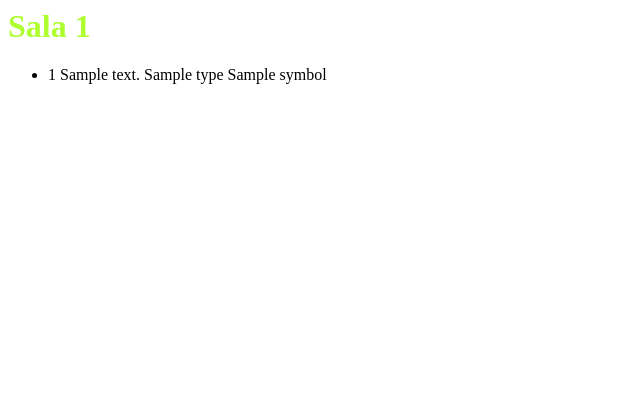
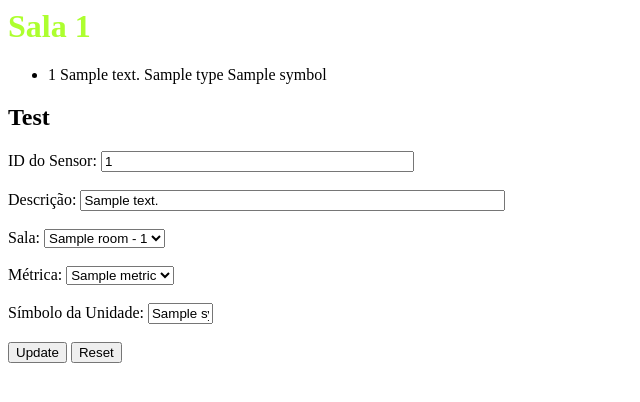
Before and after one commit to DETImotica/PlataformaGestao, a Django app: template sensors/templates/sensors/sensorDetails.html in a window 1280 px wide. Shown: the top 402 px of the page, without its empty margins (0-640 px from the left). Run offline with Django 3.2, Linux system fonts and the light colour scheme; the template is opened without the code that fills it: most values are stand-ins (such as "Sample title", 1, 10 or a date in 2020).

Commit message:
Sensors uncommented

```diff
--- a/sensors/models.py
+++ b/sensors/models.py
@@ -19,7 +19,7 @@ class Sensor(models.Model):
     symbol = models.CharField(max_length=5)
 
     def __str__(self):
-        return self.type
+        return self.sensor_id
 
 class Type(models.Model):
     managed = False
--- a/sensors/templates/sensors/sensorDetails.html
+++ b/sensors/templates/sensors/sensorDetails.html
@@ -15,3 +15,28 @@
 {% else %}
 <p>Room not available.</p>
 {% endif %}
+<form action="{% url 'sensors:sensors' %}">
+    {% csrf_token %}
+    <h2>Test</h2>
+    <label for="sensor">ID do Sensor: </label>
+    <input type="text" name="sensor" id="sensor" readonly="true" size="36" value="{{ sensor.sensor_id }}"><br><br>
+    <label for="description">Descrição: </label>
+    <input type="text" name="description" id="description" size="50" placeholder="{{sensor.description}}" value="{{ sensor.description }}"><br><br>
+    <label for="room">Sala: </label>
+    <select id="room" name="room">
+        {% for room in rooms %}
+        <option value="{{ room.room_id }}">{{ room.name }} - {{ room.room_id }}</option>
+        {% endfor %}
+    </select><br><br>
+    <label for="type">Métrica: </label>
+    <select id="type" name="type">
+        {% for type in types %}
+        <option value="{{ type.metric }}">{{ type.metric}}</option>
+        {% endfor %}
+    </select><br><br>
+    <label for="symbol">Símbolo da Unidade: </label>
+    <input type="text" name="symbol" id="symbol" size="5" placeholder="{{sensor.symbol}}" value="{{ sensor.symbol }}"><br><br>
+    <input type="submit" value="Update">
+    <input type="reset" value="Reset">
+
+</form>
--- a/sensors/templates/sensors/sensors.html
+++ b/sensors/templates/sensors/sensors.html
@@ -6,7 +6,7 @@
 <ul>
     {% for sensor in sensors_list %}
     <li>
-        {{ sensor.sensor_id }}
+        <a href="{% url 'sensors:sensorDetails' sensor_id=sensor.sensor_id  %}">{{ sensor.sensor_id }}</a>
     </li>
     {% endfor %}
 </ul>
--- a/sensors/urls.py
+++ b/sensors/urls.py
@@ -5,9 +5,9 @@ from . import views
 app_name = 'sensors'
 urlpatterns = [
     path('rooms/', views.RoomsIndexView.as_view(), name='rooms'),
-    #path('sensors/', views.SensorsIndexView.as_view(), name='sensors'),
+    path('sensors/', views.SensorsIndexView.as_view(), name='sensors'),
     path('types/', views.TypesIndexView.as_view(), name='types'),
 
     path('rooms/<slug:room_id>/', views.RoomsIndexView.roomDetails, name="roomDetails"),
-    #path('sensors/<slug:sensor_id>/', views.SensorsIndexView.sensorDetails, name='sensorDetails')
+    path('sensors/<slug:sensor_id>/', views.SensorsIndexView.sensorDetails, name='sensorDetails')
 ]
```
Also changed, not shown: sensors/views.py (+52 -50 lines).
